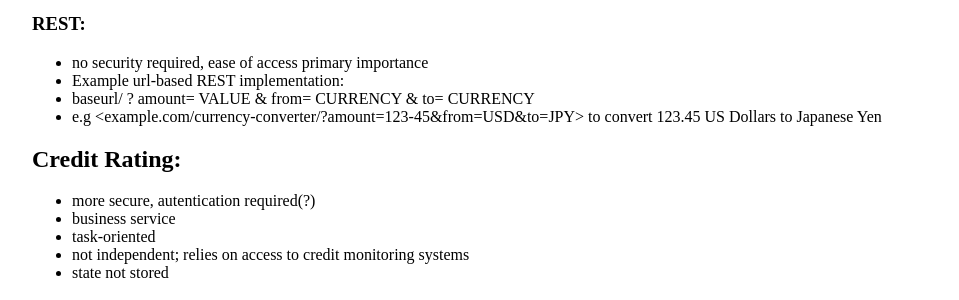
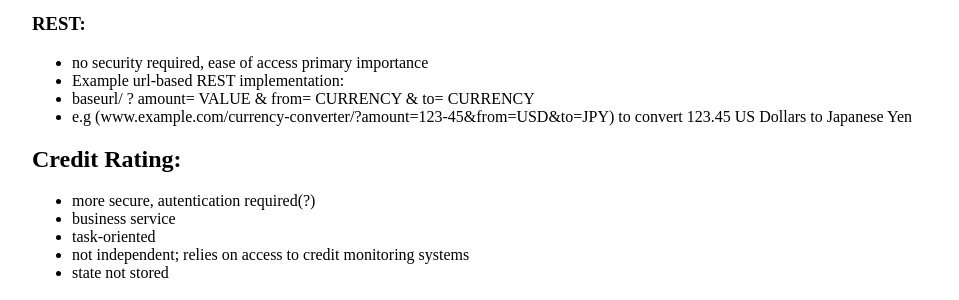
Before and after one commit to Quintuplin/quintuplin.github.io, a Jekyll site: the page built from _posts/2019-10-17-Chapter-18.md, in a window 1280 px wide. Shown: the part 648-948 px from the top of the page, without its empty margins (160-1119 px from the left). Built offline with Jekyll 4.4.1, drawn with Linux system fonts in a browser that asks for light colours; comment, search, counter and statistics services are not loaded; some of the changed lines change nothing that is shown.

Commit message:
Update 2019-10-17-Chapter-18.md

```diff
--- a/_posts/2019-10-17-Chapter-18.md
+++ b/_posts/2019-10-17-Chapter-18.md
@@ -29,7 +29,7 @@ date: 2019-10-17
 * no security required, ease of access primary importance
 * Example url-based REST implementation:
 * baseurl/ ? amount= VALUE & from= CURRENCY & to= CURRENCY
-* e.g <example.com/currency-converter/?amount=123-45&from=USD&to=JPY> to convert 123.45 US Dollars to Japanese Yen
+* e.g (www.example.com/currency-converter/?amount=123-45&from=USD&to=JPY) to convert 123.45 US Dollars to Japanese Yen
 
 ## Credit Rating:
 * more secure, autentication required(?)
```
